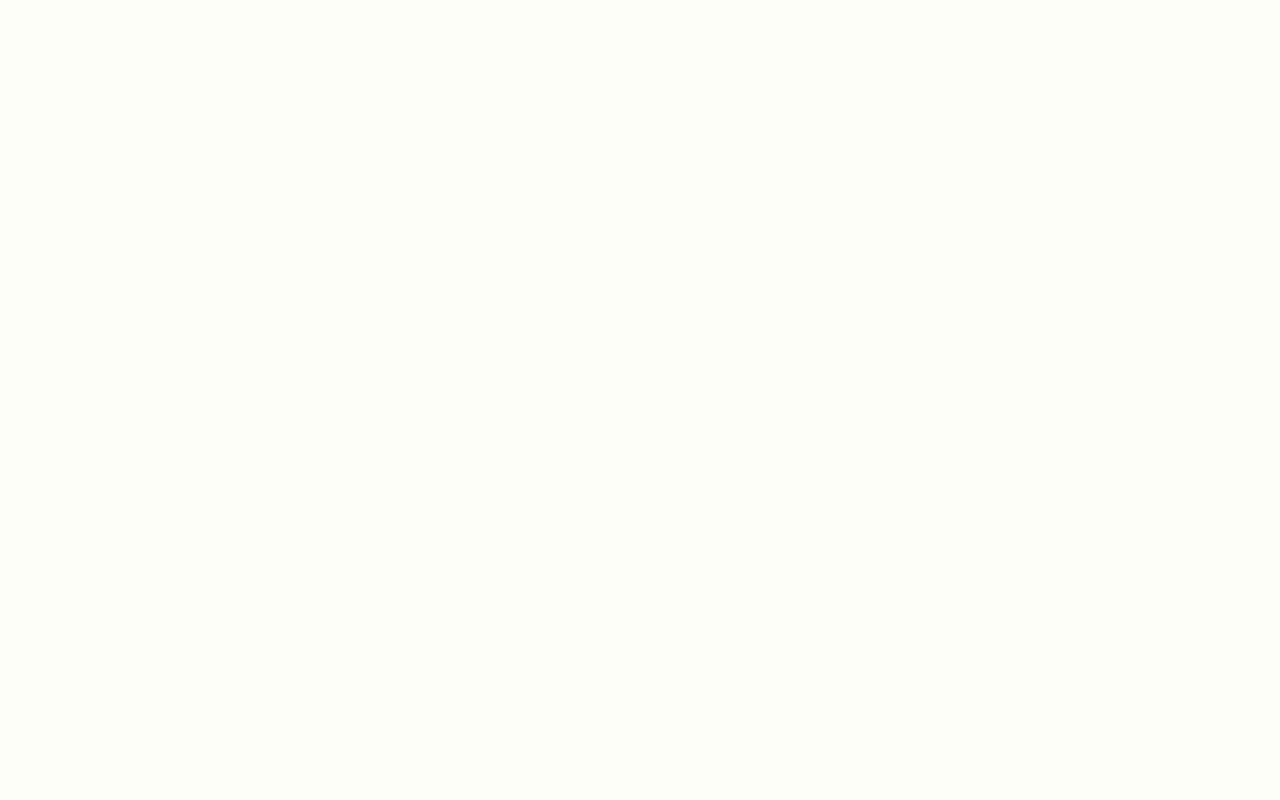
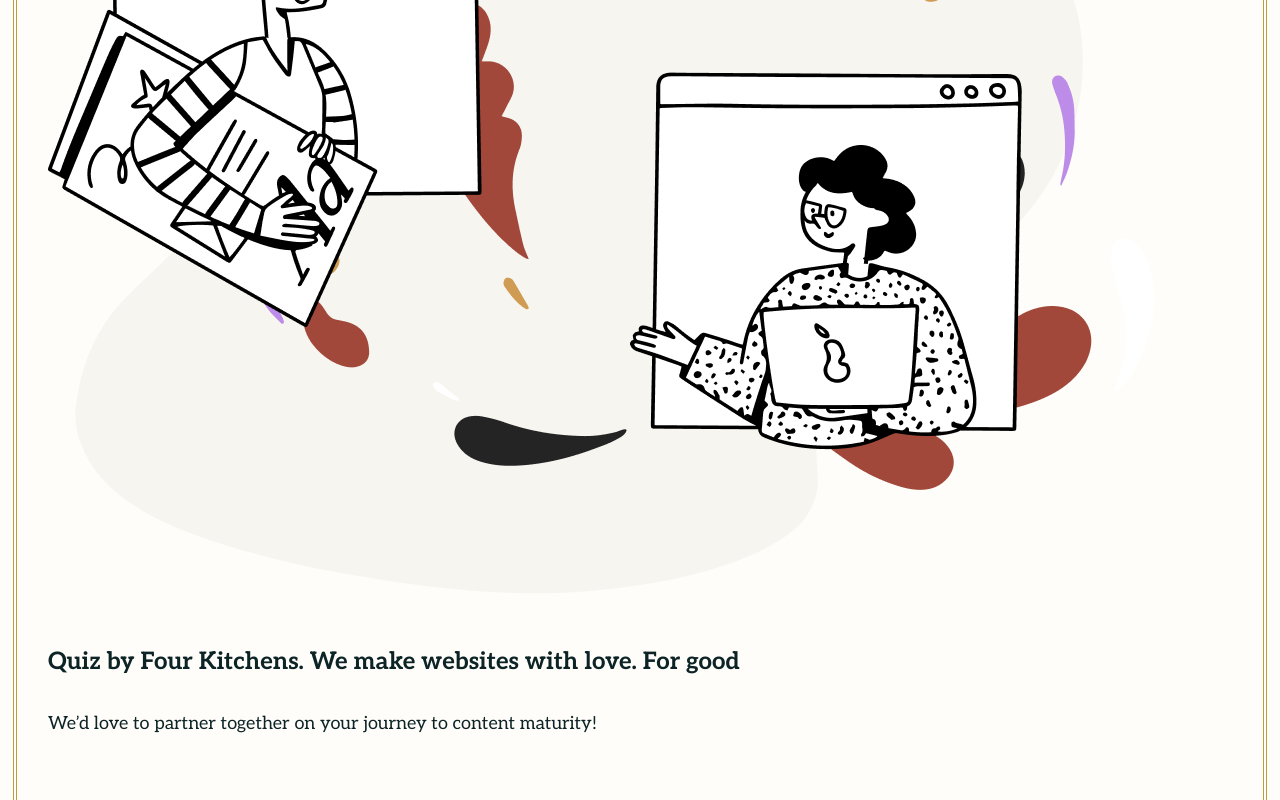
Before and after one commit to fourkitchens/content-maturity-quiz, a Next.js app: page / in a window 1280 px wide. Shown: the part 2000-2800 px from the top of the page. Before the commit the page ends 800 px from the top, so only its background shows below. Built offline with nearby package versions, Linux system fonts and the light colour scheme.

Commit message:
simplify border

```diff
--- a/src/app/globals.css
+++ b/src/app/globals.css
@@ -1,19 +1,11 @@
 @tailwind base;
 @tailwind components;
 @tailwind utilities;
-
-.wrapper {
-  border-image-slice: 1;
-  border-image-source: linear-gradient(to bottom, theme('colors.gold'), theme('colors.bg'));
-  min-height: calc(100vh - 2rem + 2px);
-}
 
 .wrapper::before {
   content: '';
   border: 1px solid theme('colors.gold');
   position: absolute;
-  border-image-slice: 1;
-  border-image-source: linear-gradient(to bottom, theme('colors.gold'), theme('colors.bg'));
   transition: all 0.15s;
   top: -3px;
   right: -3px;
@@ -24,22 +16,11 @@
 
 .wrapper::after {
   content: '';
-  background: linear-gradient(to bottom, rgba(255, 253, 249, 0), rgba(255, 253, 249, 1));
+  border: 1px solid theme('colors.gold');
   position: absolute;
   bottom: 0;
   left: 0;
   right: 0;
+  top: 0;
   width: 100%;
-  height: 10vh;
 }
-
-.wrapper.solid,
-.wrapper.solid::before,
-.wrapper.near-bottom,
-.wrapper.near-bottom::before {
-  border-image-source: linear-gradient(to bottom, theme('colors.gold'), theme('colors.gold'));
-}
-
-.content {
-  max-height: calc(100vh - 2rem);
-}
--- a/src/app/layout.js
+++ b/src/app/layout.js
@@ -19,7 +19,7 @@ export default function RootLayout({ children }) {
     <html lang="en">
       <body
         className={classNames(
-          'bg-bg min-h-screen h-screen font-base text-lg text-dark font-medium',
+          'bg-bg min-h-screen h-screen text-lg text-dark font-medium',
           aleo.className
         )}
       >
--- a/src/app/page.js
+++ b/src/app/page.js
@@ -72,7 +72,7 @@ export default function Home() {
           </p>
         </section>
 
-        <section className="bg-beige bg-question-marks bg-300 bg-right space-y-8 left-1/2 right-1/2 w-screen max-w-[100vw] relative mx-[-50vw] p-10 md:p-12">
+        <section className="bg-beige bg-question-marks bg-300 bg-right space-y-8 left-1/2 right-1/2 w-screen max-w-[97.5vw] relative mx-[-50vw] p-10 md:p-12">
           <Typography tag="h2">Why take this quiz?</Typography>
           <p>
             Our quiz dives into how an organization manages its content, from
@@ -83,11 +83,14 @@ export default function Home() {
           <ButtonTakeQuiz url="/two">Take the quiz</ButtonTakeQuiz>
         </section>
 
-        <section>
+        <section className="space-y-8 py-10">
           <Image src={quizByImage} alt="" />
           <Typography tag="h2">
             Quiz by Four Kitchens. We make websites with love. For good
           </Typography>
+          <p>
+            We’d love to partner together on your journey to content maturity!
+          </p>
         </section>
       </motion.div>
     </Border>
--- a/src/components/Border.js
+++ b/src/components/Border.js
@@ -12,31 +12,11 @@ export default function Border({ children }) {
   const wrapper = useRef(null);
   const content = useRef(null);
 
-  useEffect(() => {
-    if (content.current.offsetHeight <= wrapper.current.offsetHeight) {
-      wrapper.current.classList.add('near-bottom');
-    } else {
-      wrapper.current.classList.remove('near-bottom');
-    }
-  }, []);
-
-  const handleScroll = () => {
-    const threshold =
-      content.current.scrollHeight - content.current.offsetHeight * 1.2;
-
-    if (content.current.scrollTop > threshold) {
-      wrapper.current.classList.add('near-bottom');
-    } else {
-      wrapper.current.classList.remove('near-bottom');
-    }
-  };
-
   return (
-    <div className="min-h-screen h-screen p-2 md:p-4 flex flex-col flex-nowrap">
+    <div className="p-2 md:p-4 flex flex-col flex-nowrap">
       <div
         className={classNames(
-          'wrapper',
-          'border border-solid border-gold',
+          'wrapper near-bottom',
           'relative',
           'transition-all'
         )}
@@ -44,7 +24,6 @@ export default function Border({ children }) {
       >
         <div
           className={classNames('content', 'overflow-scroll', 'p-8')}
-          onScroll={handleScroll}
           ref={content}
         >
           <Link href="/">
```
